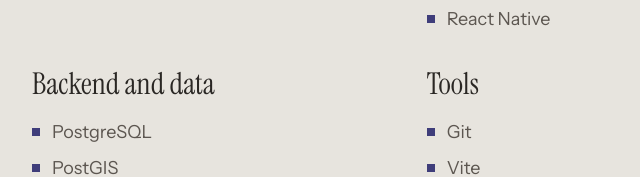
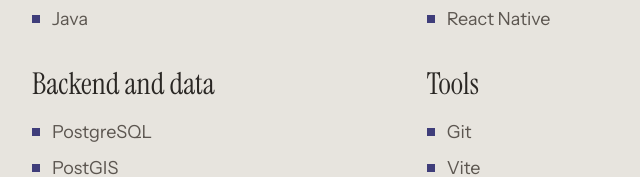
Before and after one commit to adam-398/portfolio, an Astro site: page /about in a window 1280 px wide. Shown: the part 935-1112 px from the top of the page, 32-672 px from the left. Built offline with nearby package versions, Linux system fonts and the light colour scheme; Astro itself is replaced by a stand-in of ours.

Commit message:
added Java to languages

```diff
--- a/src/pages/about.astro
+++ b/src/pages/about.astro
@@ -7,7 +7,7 @@
 const t = useTranslations(lang);
 
 const skillGroups = [
-  { heading: t("about.skills.languages"), items: ["TypeScript", "Kotlin"] },
+  { heading: t("about.skills.languages"), items: ["TypeScript", "Kotlin", "Java"] },
   { heading: t("about.skills.mobile"), items: ["Jetpack Compose", "Room", "React Native"] },
   { heading: t("about.skills.web"), items: ["React", "Astro", "Tailwind"] },
   { heading: t("about.skills.backend"), items: ["PostgreSQL", "PostGIS", "Supabase"] },
```
